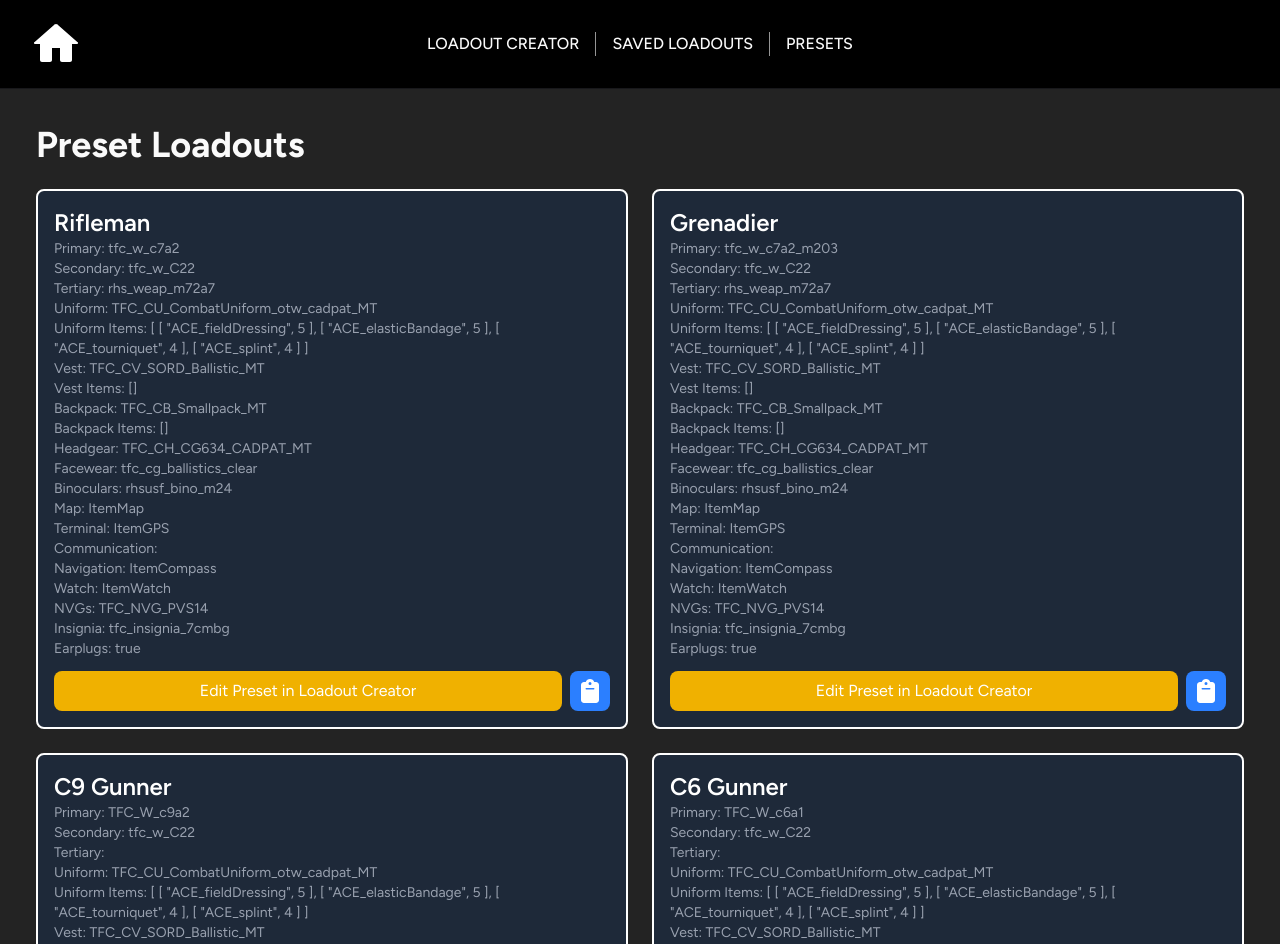
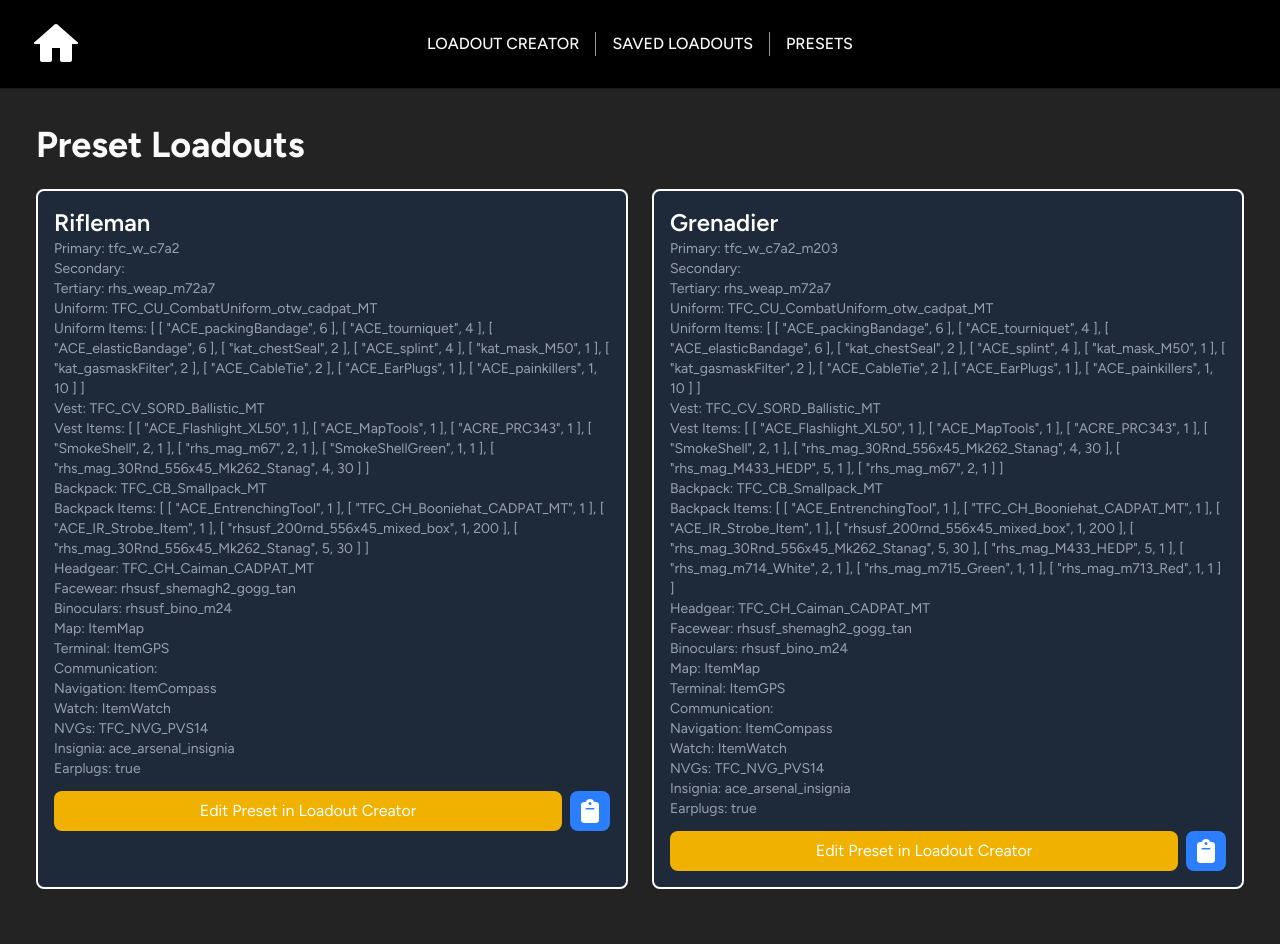
Before and after one commit to B-Fanjoy/7CMBG-LoadoutCreator, a Vue app: page /presets in a window 1280 px wide. Shown: the top 944 px of the page. Built offline with nearby package versions, Linux system fonts and the light colour scheme; a web font is replaced by a local one.

Commit message:
some preset changes

```diff
--- a/src/views/CreatorView.vue
+++ b/src/views/CreatorView.vue
@@ -1,5 +1,5 @@
 <template>
-  <div class="p-4 mb-10 bg-[#303030] text-white rounded-4xl">
+  <div class="p-4 bg-[#303030] text-white rounded-4xl">
     <h1 class="text-5xl font-bold mb-6 py-8 text-center border-6 border-[#F4C356] rounded-3xl">Loadout Creator</h1>
 
     <!-- Weapons Section -->
@@ -491,7 +491,7 @@ export default {
       const nvgs = this.selectedGear.nvgs || "";
 
       // Special items
-      const insignia = [this.selectedGear.insignia || "", ""];
+      const insignia = ["ace_arsenal_insignia", this.selectedGear.insignia || ""];
       const earplugs = ["earplugs", this.selectedGear.earplugs || false];
 
       // Construct the loadout array
--- a/src/views/PresetsView.vue
+++ b/src/views/PresetsView.vue
@@ -70,18 +70,49 @@ export default {
           loadout: [
             [
               ["tfc_w_c7a2","","TFC_WA_peq15_blk","TFC_WA_C79_Elcan",["rhs_mag_30Rnd_556x45_Mk262_Stanag",1000],["",1000],"TFC_WA_Virtgrip"], // Primary weapon
-              ["tfc_w_C22","","acc_flashlight_pistol","",["16Rnd_9x21_Mag",1000],["",1000],""], // Secondary weapon
+              ["","","","",["",1000],["",1000],""], // Secondary weapon
               ["rhs_weap_m72a7","","rhsusf_acc_anpeq15side","",["",1000],["",1000],""], // Tertiary weapon
-              ["TFC_CU_CombatUniform_otw_cadpat_MT", [["ACE_fieldDressing",5],["ACE_elasticBandage",5],["ACE_tourniquet",4],["ACE_splint",4]]], // Uniform
-              ["TFC_CV_SORD_Ballistic_MT", []], // Vest
-              ["TFC_CB_Smallpack_MT", []], // Backpack
-              "TFC_CH_CG634_CADPAT_MT", // Headgear
-              "tfc_cg_ballistics_clear", // Facewear
+              ["TFC_CU_CombatUniform_otw_cadpat_MT",
+                [
+                  ["ACE_packingBandage", 6],
+                  ["ACE_tourniquet", 4],
+                  ["ACE_elasticBandage", 6],
+                  ["kat_chestSeal", 2],
+                  ["ACE_splint", 4],
+                  ["kat_mask_M50", 1],
+                  ["kat_gasmaskFilter", 2],
+                  ["ACE_CableTie", 2],
+                  ["ACE_EarPlugs", 1],
+                  ["ACE_painkillers", 1, 10]
+                ]
+              ], // Uniform
+              ["TFC_CV_SORD_Ballistic_MT",
+                [
+                  ["ACE_Flashlight_XL50", 1],
+                  ["ACE_MapTools", 1],
+                  ["ACRE_PRC343", 1],
+                  ["SmokeShell", 2, 1],
+                  ["rhs_mag_m67", 2, 1],
+                  ["SmokeShellGreen", 1, 1],
+                  ["rhs_mag_30Rnd_556x45_Mk262_Stanag", 4, 30]
+                ]
+              ], // Vest
+              ["TFC_CB_Smallpack_MT",
+                [
+                ["ACE_EntrenchingTool", 1],
+                ["TFC_CH_Booniehat_CADPAT_MT", 1],
+                ["ACE_IR_Strobe_Item", 1],
+                ["rhsusf_200rnd_556x45_mixed_box", 1, 200],
+                ["rhs_mag_30Rnd_556x45_Mk262_Stanag", 5, 30]
+                ]
+              ], // Backpack
+              "TFC_CH_Caiman_CADPAT_MT", // Headgear
+              "rhsusf_shemagh2_gogg_tan", // Facewear
               ["rhsusf_bino_m24","","","",["",1000],[],""], // Binoculars
               ["ItemMap","ItemGPS","","ItemCompass","ItemWatch","TFC_NVG_PVS14"] // Misc gear
             ],
             [
-              ["tfc_insignia_7cmbg",""], // Insignia
+              ["ace_arsenal_insignia","tfc_insignia_7cmbg"], // Insignia
               ["earplugs","true"] // Earplugs
             ]
           ]
@@ -91,60 +122,53 @@ export default {
           loadout: [
             [
               ["tfc_w_c7a2_m203","","TFC_WA_peq15_blk","TFC_WA_C79_Elcan",["rhs_mag_30Rnd_556x45_Mk262_Stanag",1000],["rhs_mag_M433_HEDP",1000],""], // Primary weapon
-              ["tfc_w_C22","","acc_flashlight_pistol","",["16Rnd_9x21_Mag",1000],["",1000],""], // Secondary weapon
+              ["","","","",["",1000],["",1000],""], // Secondary weapon
               ["rhs_weap_m72a7","","rhsusf_acc_anpeq15side","",["",1000],["",1000],""], // Tertiary weapon
-              ["TFC_CU_CombatUniform_otw_cadpat_MT", [["ACE_fieldDressing",5],["ACE_elasticBandage",5],["ACE_tourniquet",4],["ACE_splint",4]]], // Uniform
-              ["TFC_CV_SORD_Ballistic_MT", []], // Vest
-              ["TFC_CB_Smallpack_MT", []], // Backpack
-              "TFC_CH_CG634_CADPAT_MT", // Headgear
-              "tfc_cg_ballistics_clear", // Facewear
+              ["TFC_CU_CombatUniform_otw_cadpat_MT",
+                [
+                  ["ACE_packingBandage", 6],
+                  ["ACE_tourniquet", 4],
+                  ["ACE_elasticBandage", 6],
+                  ["kat_chestSeal", 2],
+                  ["ACE_splint", 4],
+                  ["kat_mask_M50", 1],
+                  ["kat_gasmaskFilter", 2],
+                  ["ACE_CableTie", 2],
+                  ["ACE_EarPlugs", 1],
+                  ["ACE_painkillers", 1, 10]
+                ]
+              ], // Uniform
+              ["TFC_CV_SORD_Ballistic_MT",
+                [
+                  ["ACE_Flashlight_XL50", 1],
+                  ["ACE_MapTools", 1],
+                  ["ACRE_PRC343", 1],
+                  ["SmokeShell", 2, 1],
+                  ["rhs_mag_30Rnd_556x45_Mk262_Stanag", 4, 30],
+                  ["rhs_mag_M433_HEDP", 5, 1],
+                  ["rhs_mag_m67", 2, 1]
+                ]
+              ], // Vest
+              ["TFC_CB_Smallpack_MT",
+                [
+                  ["ACE_EntrenchingTool", 1],
+                  ["TFC_CH_Booniehat_CADPAT_MT", 1],
+                  ["ACE_IR_Strobe_Item", 1],
+                  ["rhsusf_200rnd_556x45_mixed_box", 1, 200],
+                  ["rhs_mag_30Rnd_556x45_Mk262_Stanag", 5, 30],
+                  ["rhs_mag_M433_HEDP", 5, 1],
+                  ["rhs_mag_m714_White", 2, 1],
+                  ["rhs_mag_m715_Green", 1, 1],
+                  ["rhs_mag_m713_Red", 1, 1]
+                ]
+              ], // Backpack
+              "TFC_CH_Caiman_CADPAT_MT", // Headgear
+              "rhsusf_shemagh2_gogg_tan", // Facewear
               ["rhsusf_bino_m24","","","",["",1000],[],""], // Binoculars
               ["ItemMap","ItemGPS","","ItemCompass","ItemWatch","TFC_NVG_PVS14"] // Misc gear
             ],
             [
-              ["tfc_insignia_7cmbg",""], // Insignia
-              ["earplugs","true"] // Earplugs
-            ]
-          ]
-        },
-        {
-          name: "C9 Gunner",
-          loadout: [
-            [
-              ["TFC_W_c9a2","","TFC_WA_peq15_blk","TFC_WA_C79_Elcan",["rhsusf_200rnd_556x45_mixed_box",1000],["",1000],""], // Primary weapon
-              ["tfc_w_C22","","acc_flashlight_pistol","",["16Rnd_9x21_Mag",1000],["",1000],""], // Secondary weapon
-              ["","","","",["",1000],["",1000],""], // Tertiary weapon
-              ["TFC_CU_CombatUniform_otw_cadpat_MT", [["ACE_fieldDressing",5],["ACE_elasticBandage",5],["ACE_tourniquet",4],["ACE_splint",4]]], // Uniform
-              ["TFC_CV_SORD_Ballistic_MT", []], // Vest
-              ["TFC_CB_Smallpack_MT", []], // Backpack
-              "TFC_CH_CG634_CADPAT_MT", // Headgear
-              "tfc_cg_ballistics_clear", // Facewear
-              ["rhsusf_bino_m24","","","",["",1000],[],""], // Binoculars
-              ["ItemMap","ItemGPS","","ItemCompass","ItemWatch","TFC_NVG_PVS14"] // Misc gear
-            ],
-            [
-              ["tfc_insignia_7cmbg",""], // Insignia
-              ["earplugs","true"] // Earplugs
-            ]
-          ]
-        },
-        {
-          name: "C6 Gunner",
-          loadout: [
-            [
-              ["TFC_W_c6a1","","TFC_WA_peq15_blk","rhsusf_acc_ELCAN",["TFC_220Rnd_762x51_Box",1000],["",1000],""], // Primary weapon
-              ["tfc_w_C22","","acc_flashlight_pistol","",["16Rnd_9x21_Mag",1000],["",1000],""], // Secondary weapon
-              ["","","","",["",1000],["",1000],""], // Tertiary weapon
-              ["TFC_CU_CombatUniform_otw_cadpat_MT", [["ACE_fieldDressing",5],["ACE_elasticBandage",5],["ACE_tourniquet",4],["ACE_splint",4]]], // Uniform
-              ["TFC_CV_SORD_Ballistic_MT", []], // Vest
-              ["TFC_CB_Smallpack_MT", []], // Backpack
-              "TFC_CH_CG634_CADPAT_MT", // Headgear
-              "tfc_cg_ballistics_clear", // Facewear
-              ["rhsusf_bino_m24","","","",["",1000],[],""], // Binoculars
-              ["ItemMap","ItemGPS","","ItemCompass","ItemWatch","TFC_NVG_PVS14"] // Misc gear
-            ],
-            [
-              ["tfc_insignia_7cmbg",""], // Insignia
+              ["ace_arsenal_insignia","tfc_insignia_7cmbg"], // Insignia
               ["earplugs","true"] // Earplugs
             ]
           ]
```
